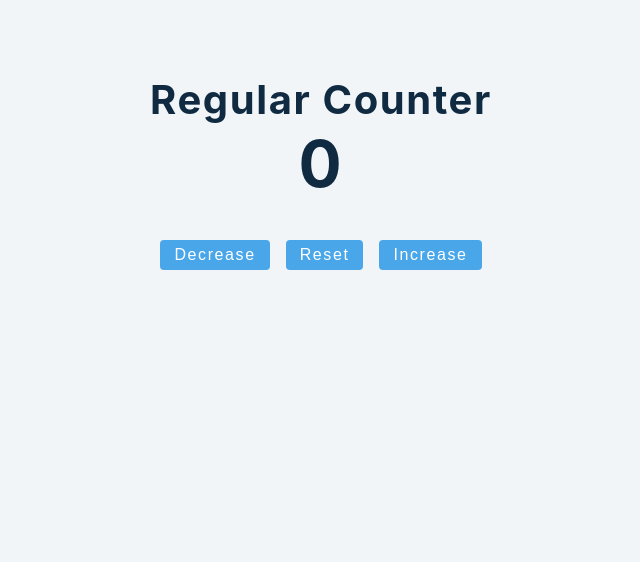
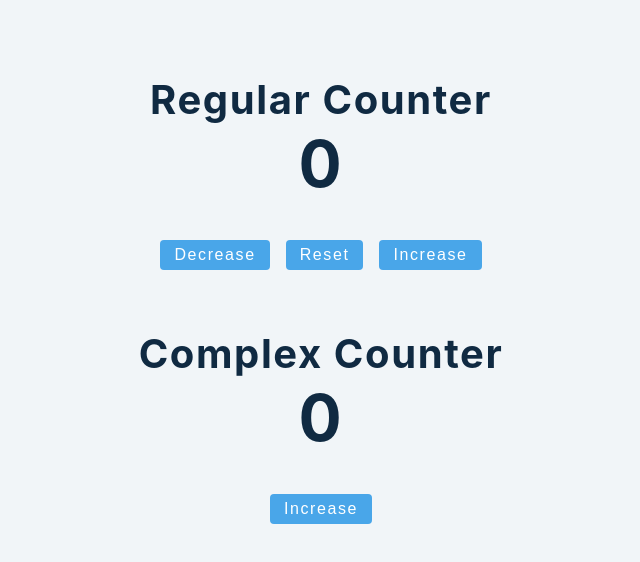
Before and after one commit to adarshshivhar/react-advanced-2020, a React (Create React App) app: page / in a window 1280 px wide. Shown: the top 562 px of the page, without its empty margins (319-959 px from the left). Built offline with nearby package versions, Linux system fonts and the light colour scheme.

Commit message:
Function Update

```diff
--- a/src/tutorial/1-useState/setup/5-useState-counter.js
+++ b/src/tutorial/1-useState/setup/5-useState-counter.js
@@ -4,6 +4,14 @@ const UseStateCounter = () => {
   const [value, setValue] = useState(0);
   const reset = () => {
     setValue(0);
+  }
+
+  const complexIncrement = () => {
+    setTimeout(() => {
+      setValue((prevState) => {
+        return prevState + 1;
+      });
+    }, 2000);
   }
   return (
     <>
@@ -28,6 +36,17 @@ const UseStateCounter = () => {
           increase
         </button>
       </section>
+      <section style={{ margin: '4rem 0' }}>
+        <h2>complex counter</h2>
+        <h1>{value}</h1>
+        <button
+          type='button'
+          className='btn'
+          onClick={complexIncrement}
+        >
+          increase
+        </button>
+      </section>
     </>
   );
 };
```
